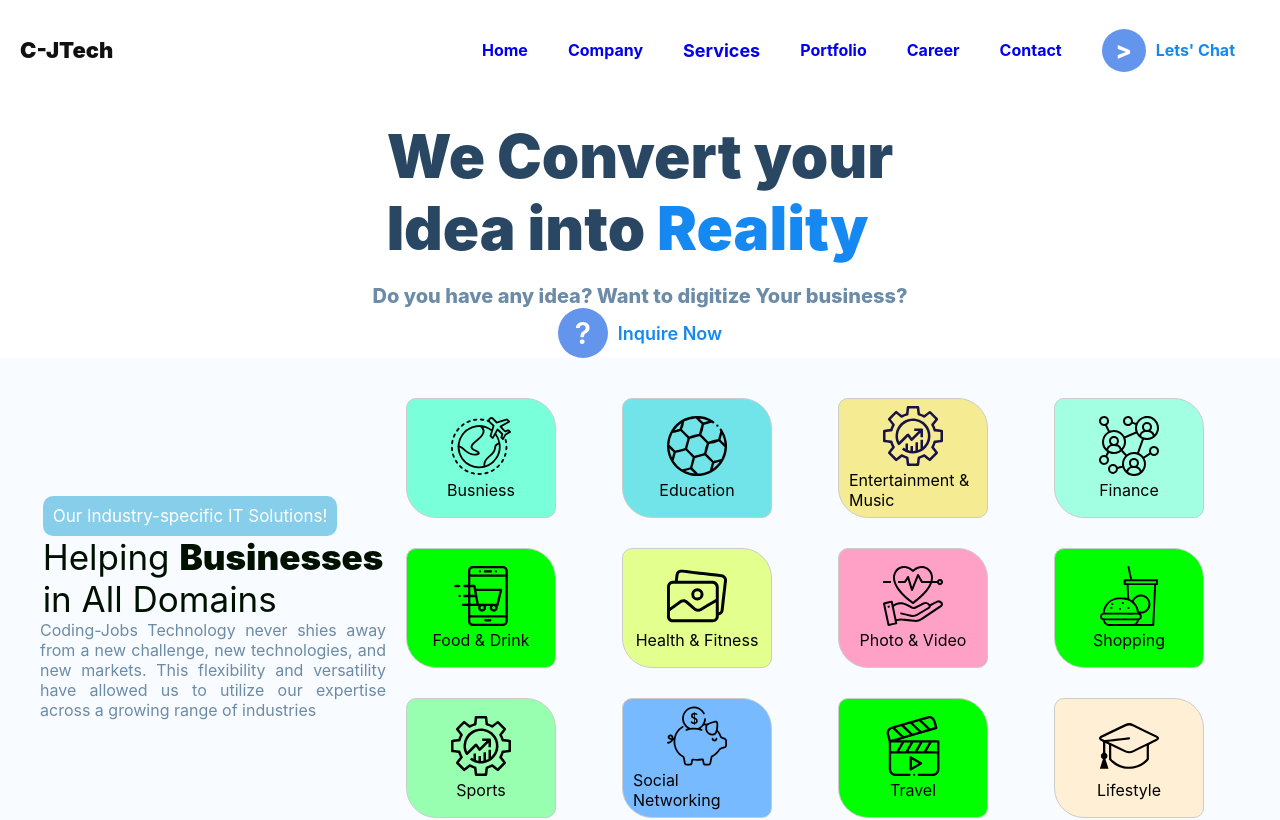
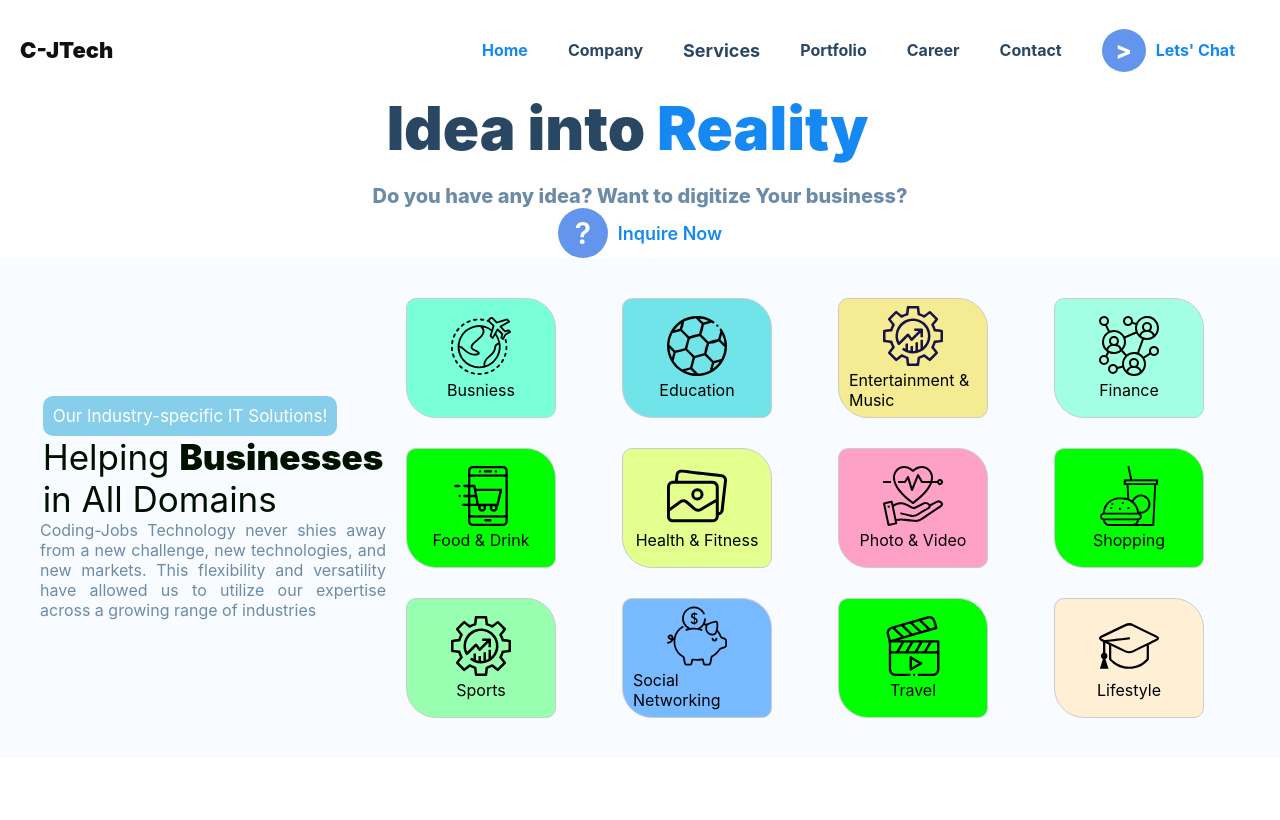
Before and after one commit to prabhattiwarii/hiring-web-next-upgrade, a Next.js app: page / in a window 1280 px wide. Shown: the top 820 px of the page. Built offline with nearby package versions, Linux system fonts and the light colour scheme.

Commit message:
header changes

```diff
--- a/Components/layout/Footer.module.css
+++ b/Components/layout/Footer.module.css
@@ -32,6 +32,10 @@
     font-weight: 600;
     color: #101010;
     margin-bottom: 25px;
+}
+.footerdetails .footerlists,
+.footerdetails .contactlist{
+  padding-left: 17px;
 }
 .footerdetails .footerlists .footerlist{
   margin-bottom: 12px;
--- a/Components/layout/Header.js
+++ b/Components/layout/Header.js
@@ -1,47 +1,58 @@
-import React, { useState } from "react";
+import React, { useEffect, useState } from "react";
 import Link from "next/link";
+import { useRouter } from "next/router";
 import style from "./header.module.css";
 import { barIcon, crosIcon } from "@/Helpers/icon";
 
 function Header() {
     const [isMobileNavOpen, setIsMobileNavOpen] = useState(false);
+    const [sticky, setSticky] = useState(false);
+    useEffect(() => {
+        window.addEventListener("scroll", () => {
+            window.scrollY > 50 ? setSticky(true) : setSticky(false)
+        })
+    }, [])
     const handleToggleClick = () => {
         setIsMobileNavOpen(!isMobileNavOpen);
     };
+    const router = useRouter();
     return (
+        <header className={`${sticky ?style.mainWrap  : style.dark}`}>
         <div className={style.navwrap}>
             <div className={style.companyLogoWrap}>
-                <Link className={style.companyLogoWrap} href="/">C-J<span>Tech</span></Link>
+                <Link href="/" className={style.companyLogoWrap}>C-J<span>Tech</span></Link>
             </div>
-            <div className={`${!isMobileNavOpen ? style.navbar :style.navopens}`}>
+            <div className={`${!isMobileNavOpen ? style.navbar : style.navopens}`}>
                 {isMobileNavOpen &&
                 <div className={style.companyLogoWrap}>
-                    <Link className={style.companyLogoWrap} href="/">C-J<span>Tech</span></Link>
+                    <Link href="/" className={style.companyLogoWrap}>C-J<span>Tech</span></Link>
                 </div>
                 }
-                <Link href="/" className={style.home}>Home</Link>
-                <Link href="/company" className={style.Company}>Company</Link>
-                <div href="/services" className={`${style.Services} ${style.subParent}`} >
-                    <a className={style.ServicesNew} href="/services" >Services</a>
+                <Link href="/" className={`${style.home} ${router.pathname === "/" ? style.active : ""}`}>Home</Link>
+                <Link href="/company" className={`${style.Company} ${router.pathname === "/company" ? style.active : ""}`}>Company</Link>
+                <div className={`${style.Services} ${style.subParent}`} >
+                    <Link href="/services" className={`${style.ServicesNew} ${router.pathname === "/services" ? style.active : ""}`} >Services</Link>
                     {(
                         <div className={style.ServicesMain}>
-                            <Link className={style.Services1} href="mobile">Mobile App Development</Link>
-                            <Link className={style.Services1} href="website">Web Development</Link>
-                            <Link className={style.Services1} href="ui">Ui/Ux Design</Link>
-                            <Link className={style.Services1} href="application">Application Maintence & Support</Link>
-                            <Link className={style.Services1} href="hire">Hire Dedicated Developers</Link>
+                            <Link href="/services/mobile" className={style.Services1}>Mobile App Development</Link>
+                            <Link href="/services/website" className={style.Services1}>Web Development</Link>
+                            <Link href="/services/ui" className={style.Services1}>Ui/Ux Design</Link>
+                            <Link href="/services/application" className={style.Services1}>Application Maintence & Support</Link>
+                            <Link href="/services/hire" className={style.Services1}>Hire Dedicated Developers</Link>
                         </div>
                     )}
                 </div>
-                <Link href="/portfolio" className={style.Portfolio}>Portfolio</Link>
-                <Link href="/career" className={style.Career}>Career</Link>
-                <Link href="/contact" className={style.Contact}>Contact</Link>
-                <Link href="/contact" className={style.Chat}><span>&gt;</span> <div>Lets' Chat</div></Link>
+                <Link href="/portfolio" className={`${style.Portfolio} ${router.pathname === "/portfolio" ? style.active : ""}`}>Portfolio</Link>
+                <Link href="/career" className={`${style.Career} ${router.pathname === "/career" ? style.active : ""}`}>Career</Link>
+                <Link href="/contact" className={`${style.Contact} ${router.pathname === "/contact" ? style.active : ""}`}>Contact</Link>
+                <Link href="/contact" className={`${style.Chat} ${router.pathname === "/contact" ? style.active : ""}`}><span>&gt;</span> <div>Lets' Chat</div></Link>
             </div>
             <button className={style.togglebutton} onClick={handleToggleClick}>
                 {isMobileNavOpen ? <>{crosIcon({width:24,height:24,fill:"#2e2e2e"})}</> : <>{barIcon({width:24,height:24,fill:"#2e2e2e"})}</>}
             </button>
         </div>
+        </header>
     );
 }
+
 export default Header;
--- a/Components/layout/header.module.css
+++ b/Components/layout/header.module.css
@@ -1,7 +1,23 @@
+.mainWrap{
+  width: 100%;
+  position:fixed;
+  z-index: 9999;
+  top: 0;
+  left: 0;
+  box-shadow: 0 0 50px 0 rgba(0, 0, 0, 0.1);
+  transition: all 0.5s;
+  backdrop-filter: blur(10px);
+  width: 100%;
+  background-color: white;
+}
+.dark{
+  position:fixed;
+  height: 90.25px;
+  width: 100%;
+}
 
 .navwrap {
   justify-content:space-between;
-  width: 100%;
   display: flex;
   box-sizing: border-box;
   margin: 0 auto;
@@ -10,6 +26,7 @@
   max-width:1280px;
   padding:0 20px;
   align-items: center;
+  width: 100%;
 }
 .companyLogoWrap {
   text-decoration: none;
@@ -27,6 +44,16 @@
   cursor: pointer;
   align-items: center;
   justify-content: center;
+}
+.navbar a{
+  color: #294762;
+  transition:.3s all;
+}
+.navbar a:hover{
+  color:#1589F1;
+}
+.navbar a.active{
+  color:#1589F1;
 }
 .navbar .home {
   text-decoration: none;
--- a/Helpers/common.js
+++ b/Helpers/common.js
@@ -1,3 +1,3 @@
 export default {
-    APP_NAME: " C-J Technologies"
+    APP_NAME: "C-J Technologies"
 }
```
Also changed, not shown: Components/home.js/banner.js (indentation only).
